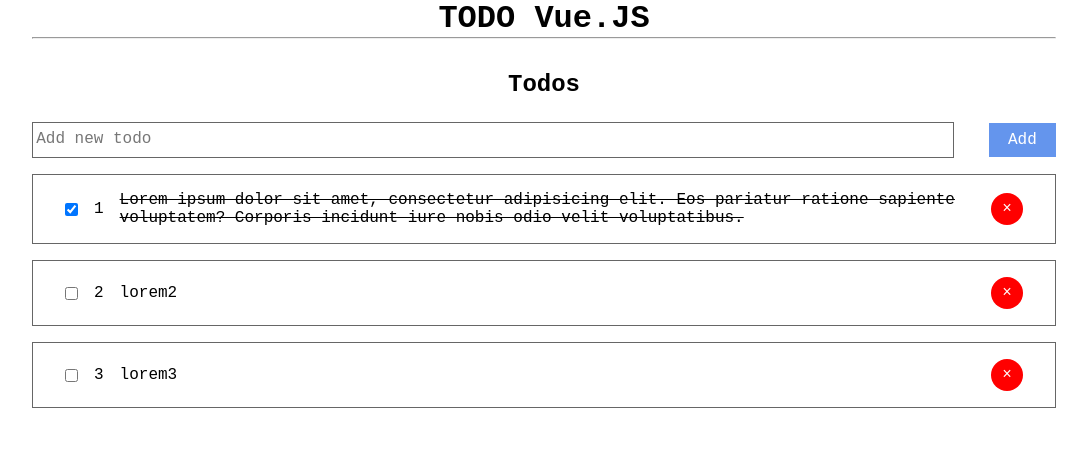
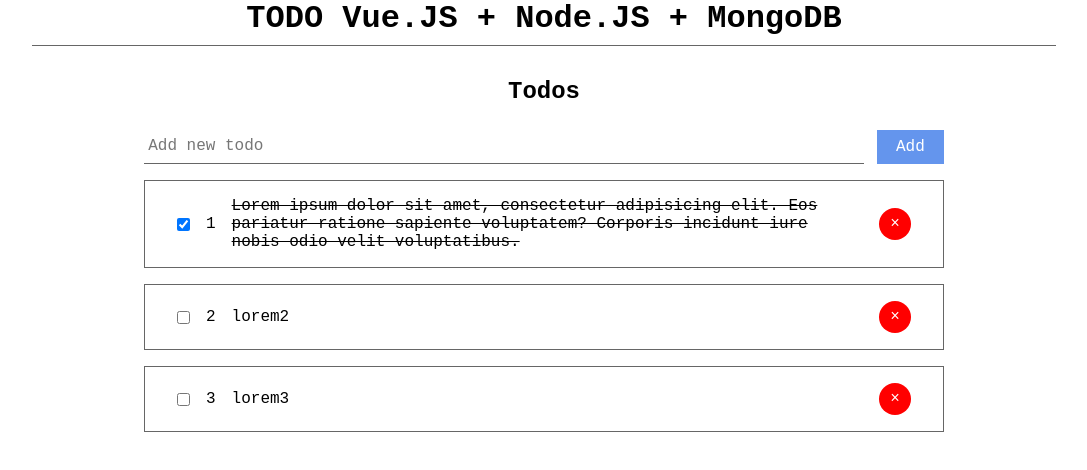
Before and after one commit to iwannabekoshka/todo, a Vue app: page /todos in a window 1280 px wide. Shown: the top 470 px of the page, without its empty margins (96-1183 px from the left). Built offline with nearby package versions, Linux system fonts and the light colour scheme.

Commit message:
Footer, стили форм

```diff
--- a/src/App.vue
+++ b/src/App.vue
@@ -2,16 +2,22 @@
 	<div id="app">
 		<Header />
 
-		<router-view />
+		<main class="main">
+			<router-view/>
+		</main>
+
+		<Footer />
 	</div>
 </template>
 
 <script>
 	import Header from "./components/Header";
+	import Footer from "./components/Footer";
 
 	export default {
 		name: 'App',
 		components: {
+			Footer,
 			Header
 		}
 	}
@@ -48,6 +54,8 @@
 	}
 	input[type=text]:focus, input[type=password]:focus, input[type=email]:focus {
 		outline: none;
+		border-bottom: 2px solid dodgerblue;
+		padding-bottom: calc(var(--input-padding-top) - 1px);
 	}
 	input[type=text]::placeholder, input[type=password]::placeholder, input[type=email]::placeholder {
 		color: transparent;
@@ -72,8 +80,17 @@
 	}
 
 	#app {
+		display: flex;
+		flex-direction: column;
+		height: 100vh;
+
 		margin: 0 auto;
 		width: 80%;
+	}
+	.main {
+		margin: 0px auto;
+		width: 800px;
+		flex: 1 0 auto;
 	}
 
 	@media(max-width: 300px) {
--- a/src/components/Header.vue
+++ b/src/components/Header.vue
@@ -1,9 +1,8 @@
 <template>
-	<header>
+	<header class="header">
 		<router-link to="/">
-			<h1>TODO Vue.JS</h1>
+			<h1>TODO Vue.JS + Node.JS + MongoDB</h1>
 		</router-link>
-		<hr>
 	</header>
 </template>
 
@@ -14,9 +13,12 @@
 </script>
 
 <style scoped>
-	header {
+	.header {
 		text-align: center;
 		margin-bottom: 2rem;
+		padding-bottom: 0.5rem;
+
+		border-bottom: 1px solid #666;
 	}
 	h1 {
 		font-size: 2rem;
--- a/src/components/TodoAdd.vue
+++ b/src/components/TodoAdd.vue
@@ -58,9 +58,6 @@
 	}
 	input[type="text"] {
 		margin: 0 1rem 0 0;
-
-		border: 1px solid #666;
-		border-radius: 0;
 	}
 	#btn-add {
 		padding: var(--input-padding-top) calc(var(--input-padding-left) * 6);
--- a/src/components/TodoList.vue
+++ b/src/components/TodoList.vue
@@ -1,5 +1,5 @@
 <template>
-	<div>
+	<div class="todo-list">
 		<TodoItem
 			v-for="(todo, index) of todos"
 			v-bind:todo="todo"
```
